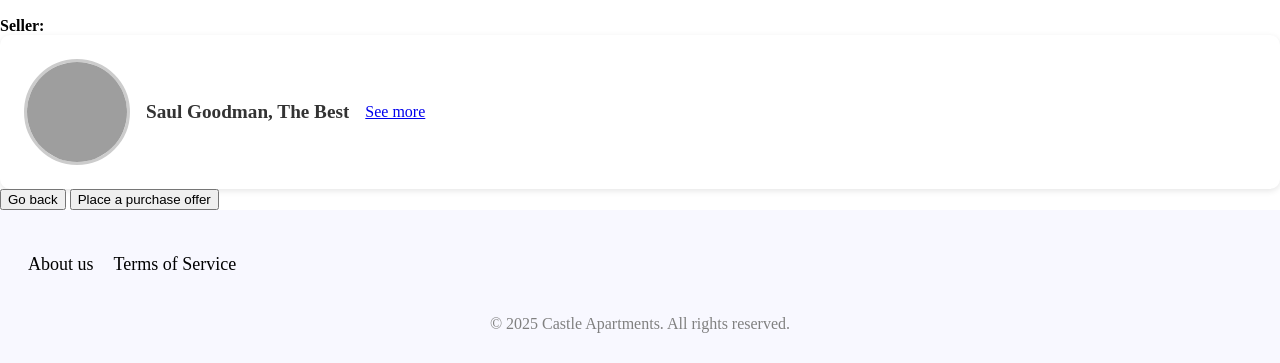
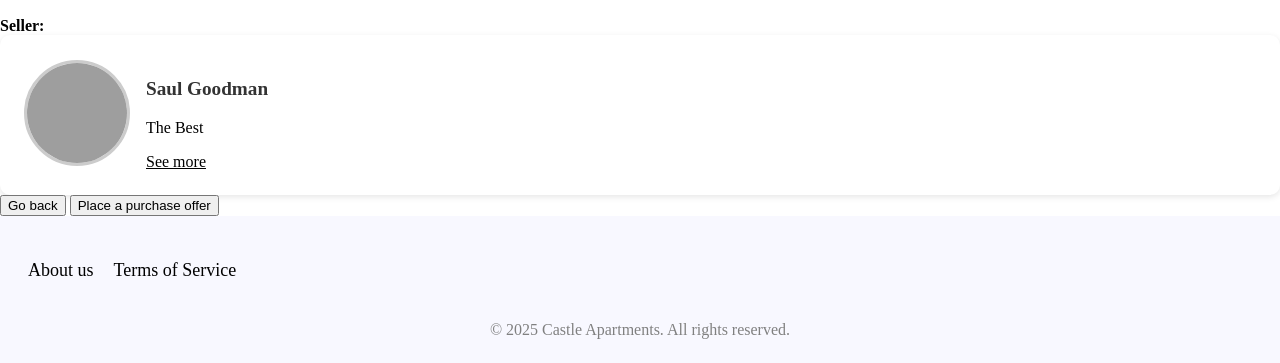
Before and after one commit to mrnfd/web-app, a Django app: page /catalogue/1 in a window 1280 px wide. Shown: the part 655-1018 px from the top of the page. Before the commit the page ends 988 px from the top, so only its background shows below. Run offline with Django 5.2, Linux system fonts and the light colour scheme; data comes from the database, SQL or seed files in the repository; tables that the repository leaves empty hold one stand-in row (values such as "Sample post"); grey boxes marked "Sample" are stand-in pictures; parts of the project's set-up code (start-up, migrations or seed data) failed here and were passed over; grey boxes are pictures that could not be loaded.

Commit message:
betra look a seller i listing_detail

```diff
--- a/templates/listing_detail.html
+++ b/templates/listing_detail.html
@@ -40,12 +40,17 @@
             <div class="seller">
                 <label for="seller-link"><strong>Seller: </strong></label>
                 <div class="seller-card">
-                    <img src="/static/{{ seller.profile_image_url }}" alt="Seller image">
-                    <p class="seller-name">{{seller.name}}, {{seller.seller_type}} </p>
-                    {% if seller.street %}
-                        <p class="seller-name"><br /> {{seller.city}}, {{seller.street}} {{seller.house_numb}} <br /></p>
-                    {% endif %}
-                    <a href="/sellers/{{seller.id}}/"> See more </a>
+                    <div class="seller-img">
+                            <img src="/static/{{ seller.profile_image_url }}" alt="Seller image">
+                    </div>
+                    <div class="seller-info">
+                        <p class="seller-name">{{seller.name}}</p>
+                        <p class="seller-type">{{seller.seller_type}}</p>
+                        {% if seller.street %}
+                            <p class="seller-address">{{seller.city}}, {{seller.street}} {{seller.house_numb}} <br /></p>
+                        {% endif %}
+                        <a href="/sellers/{{seller.id}}/"> See more </a>
+                    </div>
                 </div>
             </div>
         </div>
```
